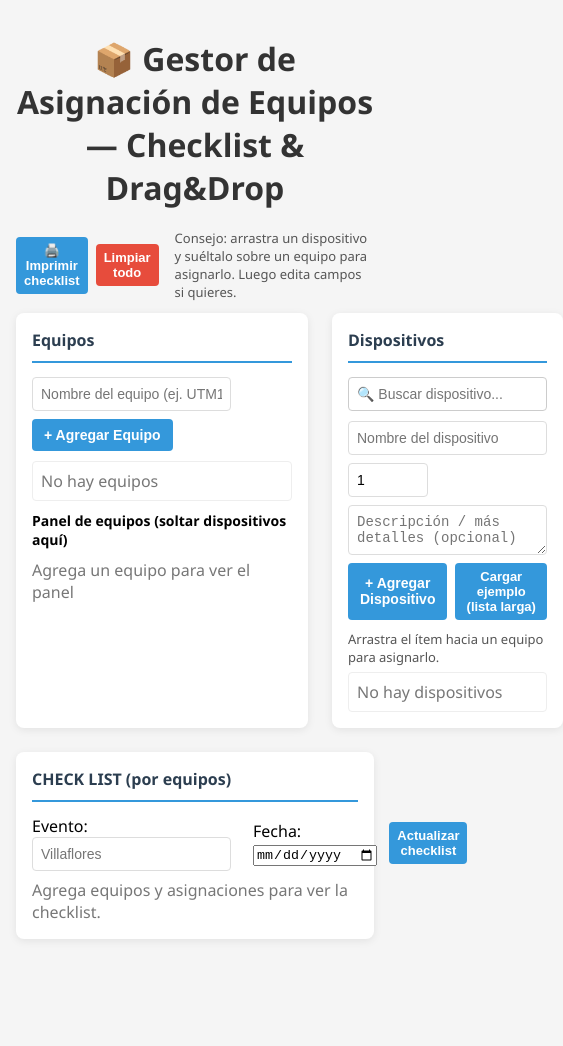
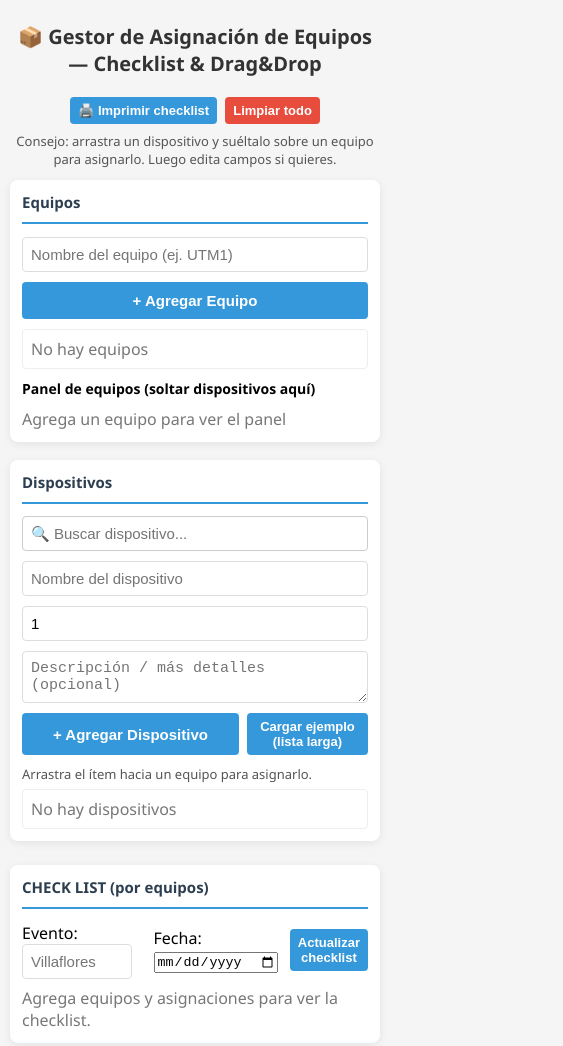
Before and after one commit to xXDanielXx30/inventario-app, a website: page index.html in a window 390 px wide. Shown: the whole page, 563 px wide, since content can reach past the window. Before the commit the page ends 955 px from the top, so only its background shows below. Drawn offline with Linux system fonts and the light colour scheme.

Commit message:
adaptado al cel

```diff
--- a/index.html
+++ b/index.html
@@ -107,6 +107,118 @@
       .print-only { display:block !important; }
       .container, .panel { box-shadow:none; border:none; }
     }
+    /* ============================= */
+/* RESPONSIVE - MÓVILES */
+/* ============================= */
+@media (max-width: 768px) {
+
+  body {
+    padding: 10px;
+    max-width: 100%;
+  }
+
+  h1 {
+    font-size: 20px;
+    padding: 0 5px;
+  }
+
+  /* Layout pasa a 1 columna */
+  .container {
+    display: block;
+  }
+
+  .panel {
+    margin-bottom: 18px;
+    padding: 12px;
+  }
+
+  .panel h2 {
+    font-size: 15px;
+  }
+
+  /* Top Row */
+  .top-row {
+    flex-direction: column;
+    gap: 8px;
+    text-align: center;
+  }
+
+  /* Formularios */
+  form {
+    flex-direction: column;
+    gap: 10px;
+    align-items: stretch;
+  }
+
+  input[type="text"],
+  input[type="number"],
+  textarea,
+  select {
+    width: 100% !important;
+    font-size: 15px;
+  }
+
+  button {
+    width: 100%;
+    padding: 10px 0;
+    font-size: 15px;
+  }
+
+  .small {
+    width: auto;
+    padding: 6px 10px;
+  }
+
+  /* Listas */
+  .list-container {
+    max-height: 300px;
+  }
+
+  /* Cada ítem ocupa más espacio */
+  .item-row {
+    flex-direction: column;
+    align-items: flex-start;
+    gap: 6px;
+  }
+  .item-actions {
+    width: 100%;
+    display: flex;
+    justify-content: flex-end;
+  }
+
+  /* Cards de equipos */
+  .equipment-cards {
+    grid-template-columns: 1fr;
+  }
+
+  .assigned-item {
+    flex-direction: column;
+    gap: 4px;
+    align-items: flex-start;
+  }
+
+  .assigned-item button {
+    width: auto;
+  }
+
+  /* Checklist tabla → se vuelve scroll */
+  table.checklist {
+    display: block;
+    overflow-x: auto;
+    white-space: nowrap;
+  }
+
+  table.checklist th,
+  table.checklist td {
+    font-size: 12px;
+    padding: 4px;
+  }
+
+  .small-input {
+    width: 60px;
+  }
+}
+
   </style>
 </head>
 <body>
```
